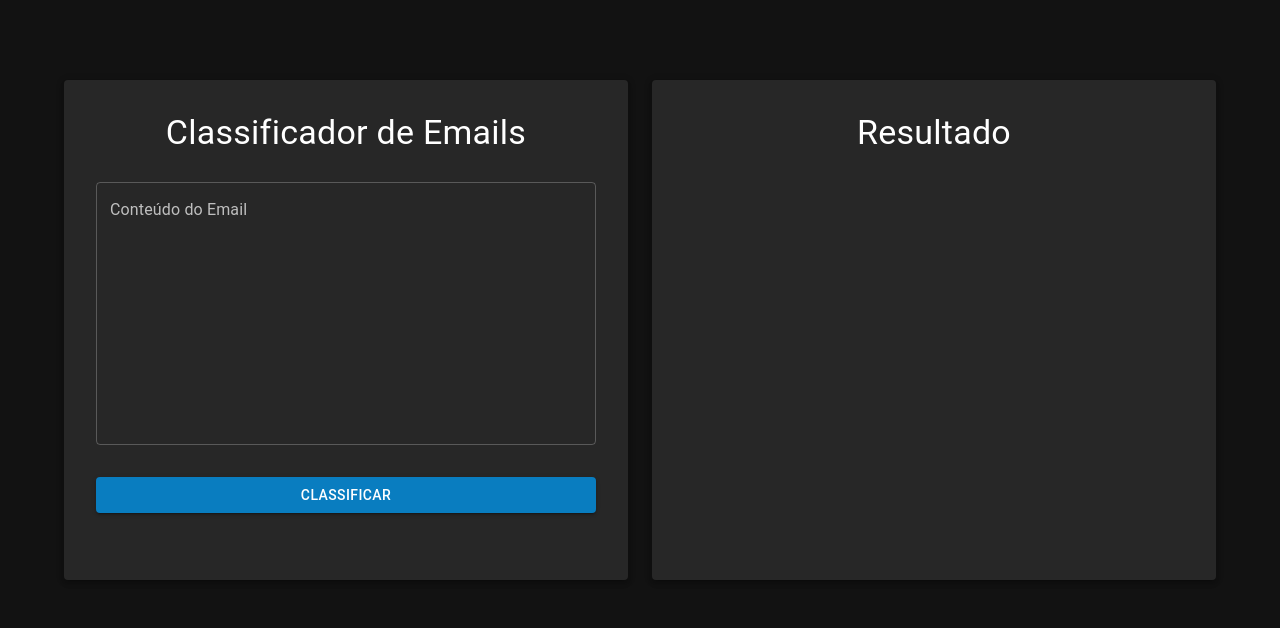
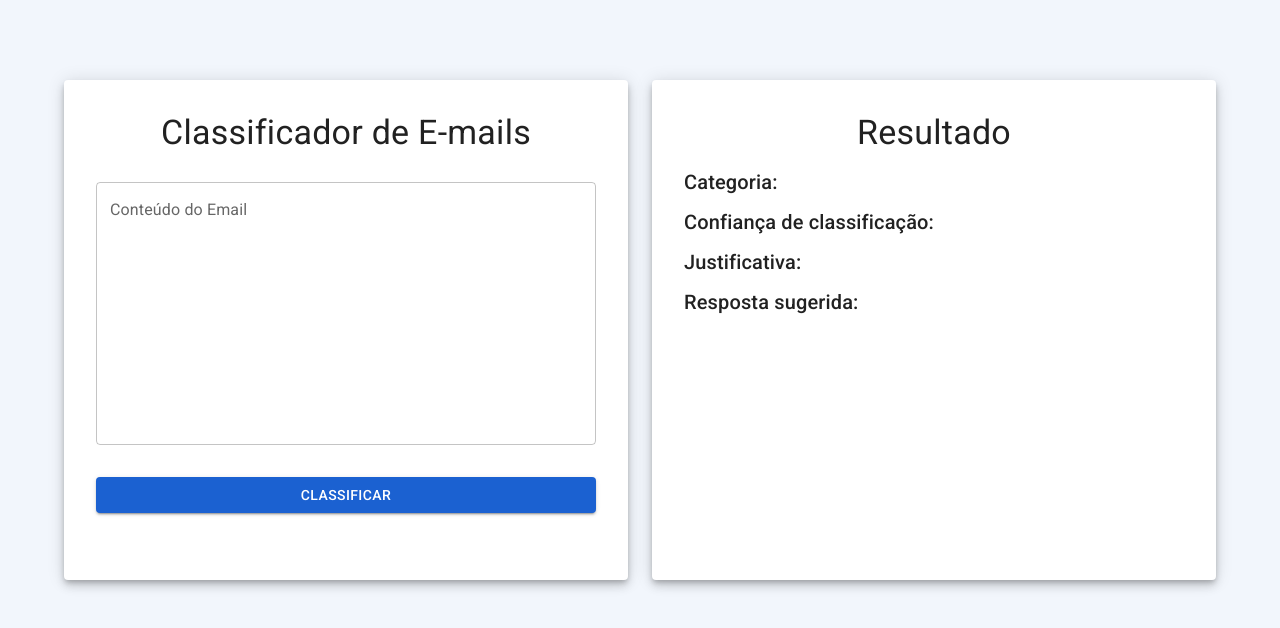
Before and after one commit to KaiqueIvo04/email-classifier, a React (Vite) app in the folder frontend-email-classifier/: page / in a window 1280 px wide. Shown: the top 628 px of the page. Built offline with nearby package versions, Linux system fonts and the light colour scheme.

Commit message:
Chore: - Add CORS policy in backend - Integration of request - Improve interface

```diff
--- a/frontend-email-classifier/index.html
+++ b/frontend-email-classifier/index.html
@@ -1,13 +1,19 @@
 <!doctype html>
 <html lang="pt-br">
+
 <head>
   <meta charset="UTF-8" />
   <link rel="icon" type="image/svg+xml" href="/vite.svg" />
   <meta name="viewport" content="initial-scale=1, width=device-width" />
+  <link rel="preconnect" href="https://fonts.googleapis.com" />
+  <link rel="preconnect" href="https://fonts.gstatic.com" crossorigin />
+  <link rel="stylesheet" href="https://fonts.googleapis.com/css2?family=Roboto:wght@300;400;500;700&display=swap" />
   <title>Email Classifier</title>
 </head>
+
 <body>
   <div id="root"></div>
   <script type="module" src="/src/main.tsx"></script>
 </body>
+
 </html>
--- a/frontend-email-classifier/src/App.tsx
+++ b/frontend-email-classifier/src/App.tsx
@@ -1,9 +1,33 @@
 import { Box, Container, Grid } from "@mui/material"
 import { EmailForm } from "./components/EmailForm"
 import { Result } from "./components/Result"
+import { useState } from "react"
+import api from "./services/api";
 
+// Interface para modelo de dados de resposta
+export interface ClassificationResult {
+  categoria: string;
+  confianca: number;
+  justificativa: string;
+  resposta_sugerida: string;
+}
 
 function App() {
+  const [apiResponse, setApiResponse] = useState<ClassificationResult | null>(null);
+  const [loading, setLoading] = useState<boolean>(false);
+
+  const handleSubmitEmail = async (input: string) => {
+    api
+      .post("/process_email", { email_text: input })
+      .then((response) => setApiResponse(response.data))
+      .catch((err) => {
+        console.error("Erro ao enviar requisição: " + err)
+      })
+      .finally(() => {
+        setLoading(false)
+      })
+  }
+
   return (
     <Container maxWidth="lg">
       <Grid container spacing={3}>
@@ -16,7 +40,7 @@ function App() {
               justifyContent: "center"
             }}
           >
-            <EmailForm />
+            <EmailForm onSubmit={handleSubmitEmail} loading={loading} />
           </Box>
         </Grid>
         <Grid size={6}>
@@ -28,7 +52,7 @@ function App() {
               justifyContent: "center"
             }}
           >
-            <Result />
+            <Result classificationResult={apiResponse}/>
           </Box>
         </Grid>
       </Grid>
--- a/frontend-email-classifier/src/components/EmailForm.tsx
+++ b/frontend-email-classifier/src/components/EmailForm.tsx
@@ -1,18 +1,20 @@
 import { Box, Button, Container, Paper, TextField, Typography } from "@mui/material";
 import type React from "react";
+import { useState } from "react";
 
-// Interface para modelo de dados de resposta
-interface ClassificationResult {
-    categoria: string;
-    confiança: number;
-    justicativa: string;
-    resposta_sugerida: string;
+interface EmailDataProps {
+    onSubmit: (email_text: string) => void;
+    loading: boolean;
 }
 
-// Url de conexão com API
-const API_URL = 'http://localhost:8000/process_email/';
+export const EmailForm: React.FC<EmailDataProps> = ({ onSubmit, loading }) => {
+    const [input, setInput] = useState<string>("");
 
-export const EmailForm: React.FC = () => {
+    const handleSubmitEmail = async (e: React.FormEvent) => {
+        e.preventDefault();
+        onSubmit(input)
+    }
+
     return (
         <Container maxWidth="sm" disableGutters
             sx={{
@@ -20,26 +22,29 @@ export const EmailForm: React.FC = () => {
                 m: 0,
             }}
         >
-            <Paper elevation={4} sx={{ p: 4, minHeight: 500}}>
+            <Paper elevation={6} sx={{ p: 4, minHeight: 500, maxHeight: 500 }}>
                 <Typography component="h1" variant="h4" gutterBottom align="center">
-                    Classificador de Emails
+                    Classificador de E-mails
                 </Typography>
-                <Box component="form">
+                <Box component="form" onSubmit={handleSubmitEmail}>
                     <TextField
                         label="Conteúdo do Email"
                         multiline
                         rows={10}
                         fullWidth
                         margin="normal"
+                        value={input}
+                        onChange={(e) => setInput(e.target.value)}
                         placeholder="Cole o conteúdo do email aqui..."
                     />
                     <Button
                         type="submit"
                         variant="contained"
+                        disabled={loading}
                         fullWidth
                         sx={{ mt: 3, mb: 2 }}
                     >
-                        Classificar
+                        {loading ? 'Classificando...' : 'Classificar'}
                     </Button>
                 </Box>
             </Paper>
--- a/frontend-email-classifier/src/components/Result.tsx
+++ b/frontend-email-classifier/src/components/Result.tsx
@@ -1,16 +1,50 @@
 import { Box, Container, Paper, Typography } from "@mui/material";
 import React from "react";
+import type { ClassificationResult } from "../App";
 
-export const Result: React.FC = () => {
+interface ClassificationDisplayProps {
+    classificationResult: ClassificationResult | null;
+}
+
+export const Result: React.FC<ClassificationDisplayProps> = ({ classificationResult }) => {
     return (
         <Container maxWidth="sm" disableGutters
-            sx={{ p: 0 , m: 0}}
+            sx={{ p: 0, m: 0 }}
         >
             <Box>
-                <Paper elevation={4} sx={{ p: 4, minHeight: 500}}>
-                    <Typography component="h1" variant="h4" gutterBottom align="center">
-                        Resultado
-                    </Typography>
+                <Paper elevation={6}
+                    sx={{
+                        p: 4,
+                        minHeight: 500,
+                        maxHeight: 500,
+                        boxSizing: 'border-box',
+                        display: 'flex',
+                        flexDirection: 'column',
+                    }}
+                >
+                    <Box>
+                        <Typography
+                            component="h1"
+                            variant="h4"
+                            gutterBottom
+                            align="center"
+                        >
+                            Resultado
+                        </Typography>
+                    </Box>
+                    <Box
+                        sx={{
+                            overflow: 'auto',
+                            display: 'flex',
+                            flexDirection: 'column',
+                            gap: 1,
+                        }}
+                    >
+                        <Typography variant="h6">Categoria: {classificationResult?.categoria}</Typography>
+                        <Typography variant="h6">Confiança de classificação: {classificationResult?.confianca}</Typography>
+                        <Typography variant="h6">Justificativa: {classificationResult?.justificativa}</Typography>
+                        <Typography variant="h6">Resposta sugerida: {classificationResult?.resposta_sugerida}</Typography>
+                    </Box>
                 </Paper>
             </Box>
         </Container>
--- a/frontend-email-classifier/src/main.tsx
+++ b/frontend-email-classifier/src/main.tsx
@@ -7,10 +7,13 @@ import { createTheme } from '@mui/material';
 
 const theme = createTheme({
   palette: {
-    mode: 'dark',
+    mode: 'light',
     primary: {
-      main: '#097dc0ff',
+      main: '#1B61D1',
     },
+    background: {
+      default: '#F2F6FC'
+    }
   },
 });
 
--- /dev/null
+++ b/frontend-email-classifier/src/services/api.ts
@@ -0,0 +1,10 @@
+import axios, { type AxiosInstance } from "axios";
+
+// Url de conexão com API
+const API_URL = 'http://localhost:8000';
+
+const api: AxiosInstance = axios.create({
+    baseURL: API_URL
+});
+
+export default api;
```
Also changed, not shown: 1 other file (tests, documents, lock files or other folders). Lines whose indentation alone changed are shown as unchanged.
